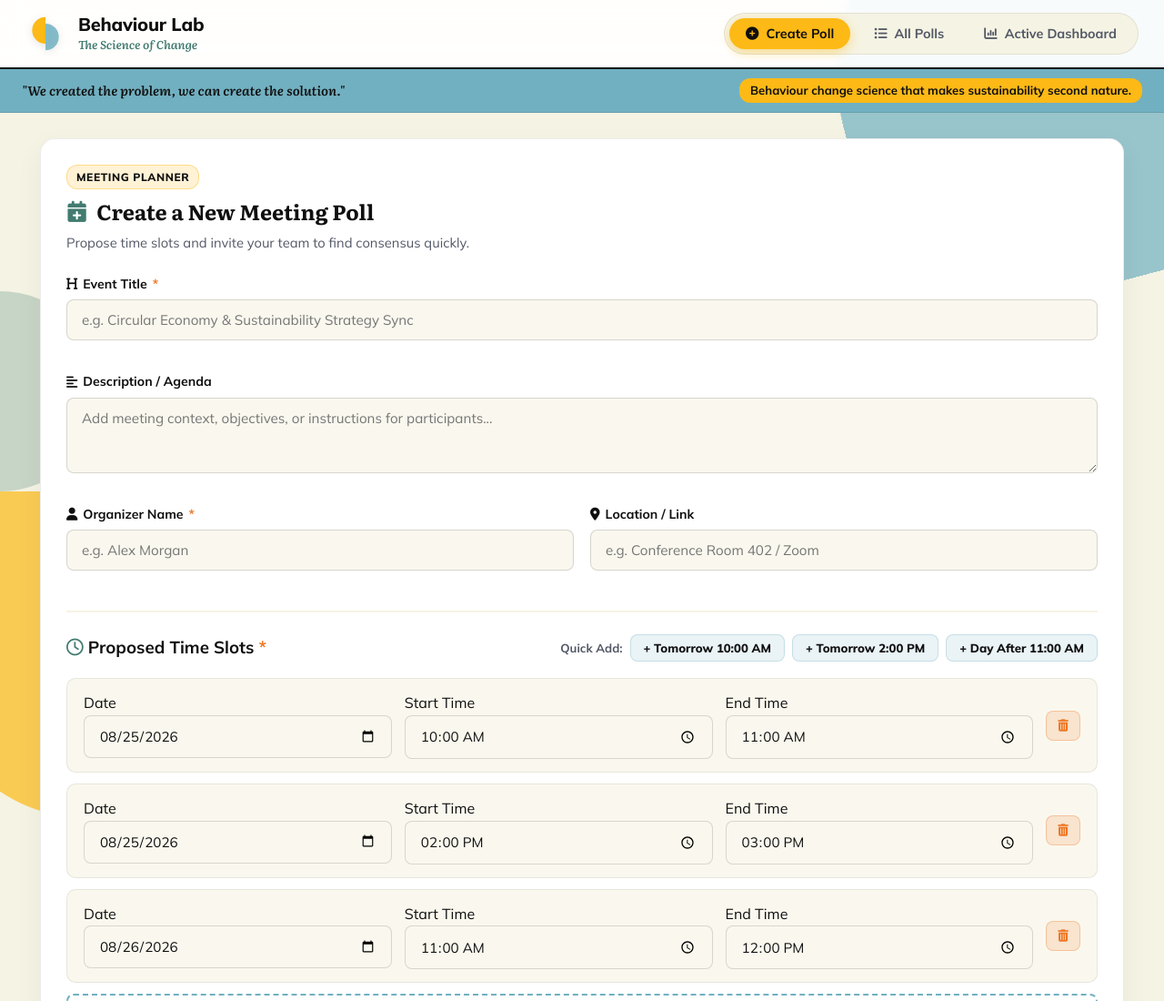
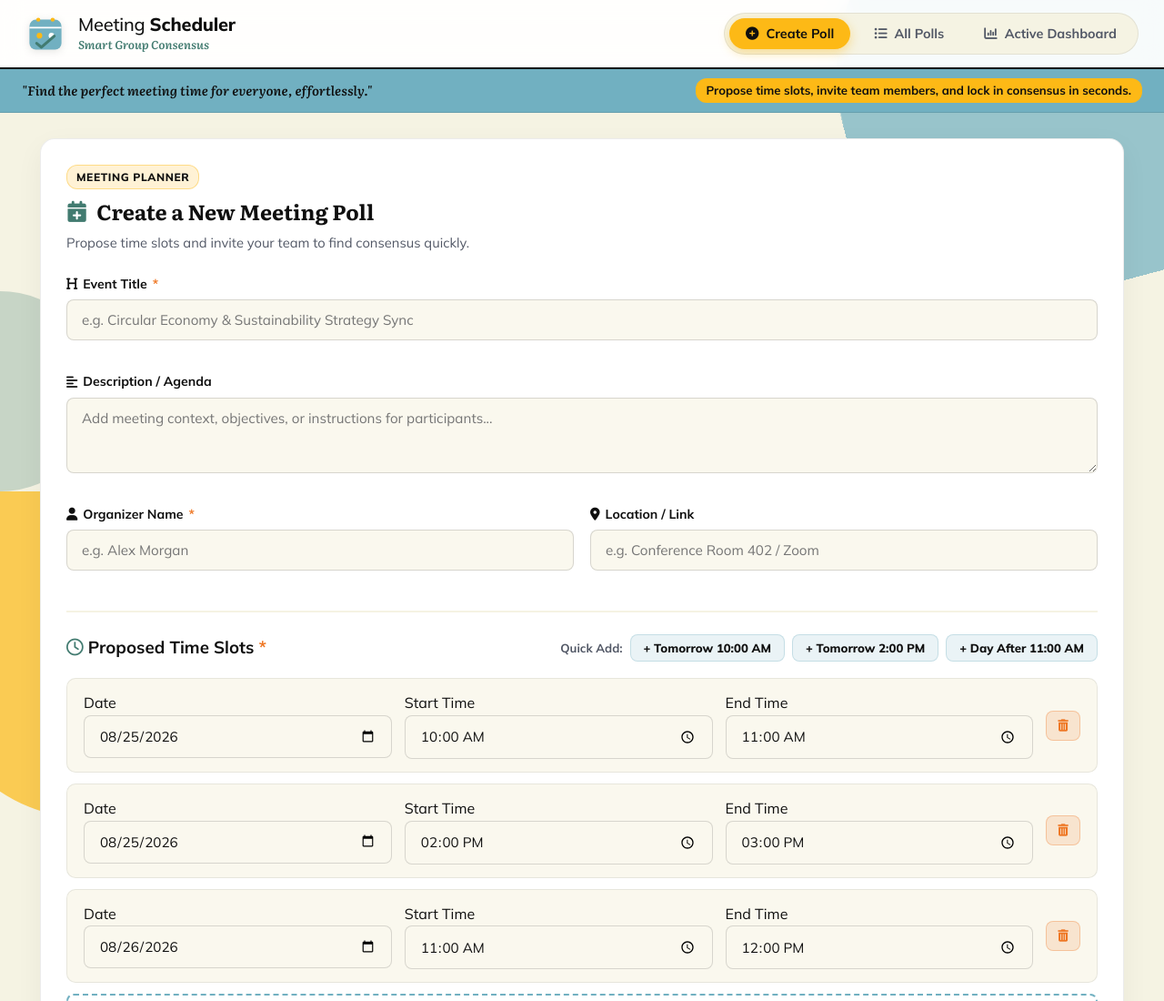
Before and after one commit to appleby-code/iges-meeting-scheduler, a website: page public/index.html in a window 1280 px wide. Shown: the top 1100 px of the page at 91% size. Drawn offline with Linux system fonts and the light colour scheme.

Commit message:
Update app graphic design: brand header, SVG logo, titles, callout bar, and metadata to unbrand IGES

```diff
--- a/public/css/styles.css
+++ b/public/css/styles.css
@@ -1,6 +1,5 @@
 /*
-  IGES Behaviour Lab - Brand Guide Design System
-  Based on official brand-guide.pdf (2025/2026)
+  Meeting Consensus Scheduler - Modern Design System
   Colors: Ocean Blue (#71B0C1), Sun Yellow (#FDB916), Warm White (#F5F3E3),
           Forest Green (#427B70), Tropical Orange (#EE7623), Black (#0F0F0F), White (#FFFFFF)
   Typography: Mulish (Primary Sans) & Literata (Secondary Serif)
--- a/public/index.html
+++ b/public/index.html
@@ -3,8 +3,8 @@
 <head>
   <meta charset="UTF-8">
   <meta name="viewport" content="width=device-width, initial-scale=1.0">
-  <title>Behaviour Lab | Meeting Consensus Scheduler</title>
-  <meta name="description" content="Behaviour change science that makes sustainability second nature. Plan and schedule consensus meetings efficiently.">
+  <title>Meeting Consensus Scheduler</title>
+  <meta name="description" content="Plan and schedule group consensus meetings efficiently. Propose time slots, collect participant availability votes, and lock in the best slot.">
   <!-- Google Fonts: Mulish & Literata -->
   <link rel="preconnect" href="https://fonts.googleapis.com">
   <link rel="preconnect" href="https://fonts.gstatic.com" crossorigin>
@@ -23,16 +23,19 @@
   <header class="app-header">
     <div class="header-container">
       <div class="brand" id="brandLogo">
-        <!-- Behaviour Lab Overlapping Semi-Circles SVG Logo -->
-        <svg class="brand-logo-svg" viewBox="0 0 100 120" xmlns="http://www.w3.org/2000/svg">
-          <!-- Sun Yellow Top-Left Semi-Circle -->
-          <path d="M 50 10 A 40 40 0 0 0 50 90 Z" fill="#FDB916" />
-          <!-- Ocean Blue Bottom-Right Semi-Circle with opacity overlay -->
-          <path d="M 50 30 A 40 40 0 0 1 50 110 Z" fill="#71B0C1" style="mix-blend-mode: multiply; opacity: 0.85;" />
+        <!-- Consensus Calendar Check SVG Logo -->
+        <svg class="brand-logo-svg" viewBox="0 0 100 100" xmlns="http://www.w3.org/2000/svg">
+          <rect x="10" y="15" width="80" height="75" rx="16" fill="#71B0C1" />
+          <path d="M 10 35 L 90 35" stroke="#FFFFFF" stroke-width="4" />
+          <circle cx="32" cy="15" r="5" fill="#FDB916" />
+          <circle cx="68" cy="15" r="5" fill="#FDB916" />
+          <circle cx="35" cy="55" r="7" fill="#FDB916" />
+          <circle cx="65" cy="55" r="7" fill="#FFFFFF" />
+          <path d="M 28 74 L 40 84 L 72 56" stroke="#427B70" stroke-width="7" stroke-linecap="round" stroke-linejoin="round" fill="none" />
         </svg>
         <div class="brand-text">
-          <div class="brand-title"><span class="brand-title-bold">Behaviour Lab</span></div>
-          <div class="brand-subtitle">The Science of Change</div>
+          <div class="brand-title">Meeting <span class="brand-title-bold">Scheduler</span></div>
+          <div class="brand-subtitle">Smart Group Consensus</div>
         </div>
       </div>
       <nav class="nav-tabs">
@@ -49,11 +52,11 @@
     </div>
   </header>
 
-  <!-- Top Brand Quote Callout Banner -->
+  <!-- Top Hero Callout Banner -->
   <div class="brand-callout-bar">
     <div class="callout-container">
-      <div class="callout-quote font-secondary">"We created the problem, we can create the solution."</div>
-      <div class="callout-vision">Behaviour change science that makes sustainability second nature.</div>
+      <div class="callout-quote font-secondary">"Find the perfect meeting time for everyone, effortlessly."</div>
+      <div class="callout-vision">Propose time slots, invite team members, and lock in consensus in seconds.</div>
     </div>
   </div>
 
```
